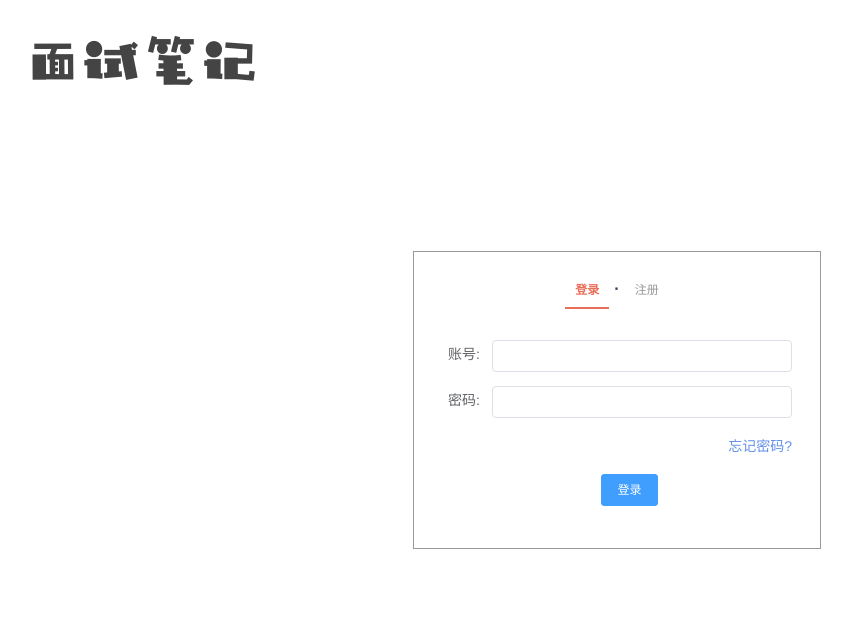
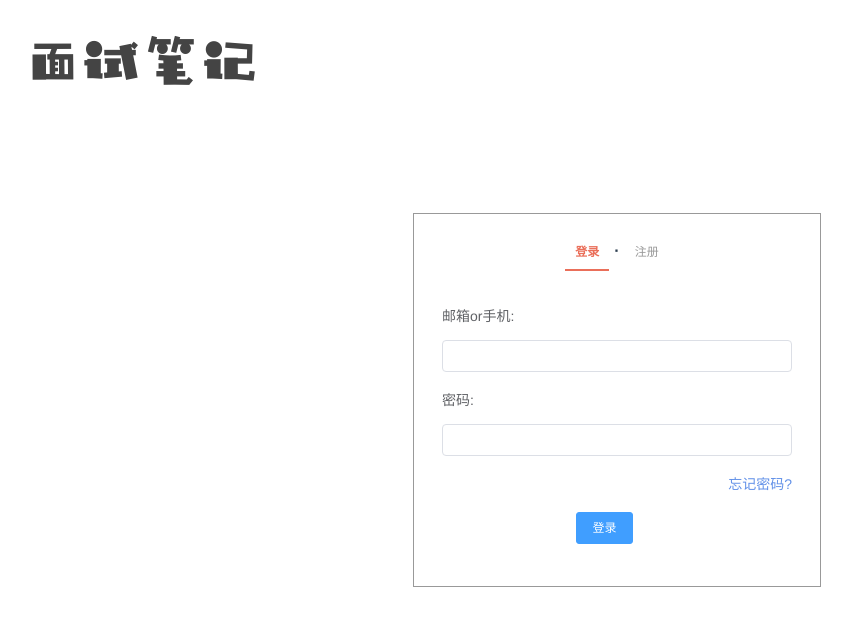
Before and after one commit to song872229436/interview_note_pc, a Vue app: page /#/signIn in a window 1280 px wide. Shown: the top 626 px of the page, without its empty margins (23-875 px from the left). Built offline with nearby package versions, Linux system fonts and the light colour scheme.

Commit message:
登录，登出，获取用户信息初步完成

```diff
--- a/src/App.vue
+++ b/src/App.vue
@@ -30,7 +30,7 @@ export default {
   font-family: Avenir, Helvetica, Arial, sans-serif;
   -webkit-font-smoothing: antialiased;
   -moz-osx-font-smoothing: grayscale;
-  text-align: center;
+  // text-align: center;
   color: #2c3e50;
   margin: 0;
   padding: 0;
--- a/src/components/default/HeaderDefault.vue
+++ b/src/components/default/HeaderDefault.vue
@@ -93,12 +93,6 @@
     },
 	computed:{
 		isLogin(){
-			//通过sessionstorage获取vuex里isLogin的状态
-			if(sessionStorage.getItem("userName") && sessionStorage.getItem("userToken")){
-				this.$store.commit('userStatus',sessionStorage.getItem("useName"))
-			}else{
-				this.$store.commit('userStatus',null)
-			}
 			return this.$store.getters.isLogin
 		}
 	},
--- a/src/router/index.ts
+++ b/src/router/index.ts
@@ -13,24 +13,31 @@ const routes = [
   {
     path: '/about',
     name: 'About',
+	meta:{
+		isLogin:true
+	},
     // route level code-splitting
     // this generates a separate chunk (about.[hash].js) for this route
     // which is lazy-loaded when the route is visited.
     component: () => import(/* webpackChunkName: "about" */ '@/views/About.vue')
+
   },
   {
     path: '/signIn',
     name: 'signIn',
-    meta: {
-      hideHeader: true
-    },
+	meta:{
+		hideHeader: true,
+		isLogin:false
+	},
     component: () => import(/* webpackChunkName: "signIn" */ '@/views/signIn/index.vue')
+
   },
   {
     path: '/signUp',
     name: 'signUp',
     meta: {
-      hideHeader: true
+      hideHeader: true,
+	  isLogin:false
     },
     component: () => import(/* webpackChunkName: "signUp" */ '@/views/signUp/index.vue')
   },
@@ -38,40 +45,59 @@ const routes = [
     path: '/forgePsw',
     name: 'forgePsw',
     meta: {
-      hideHeader: true
+      hideHeader: true,
+	  isLogin:false
     },
     component: () => import(/* webpackChunkName: "forgePsw" */ '@/views/forgePsw/index.vue')
   },
   {
     path: '/',
     name: 'home',
+	meta:{
+		isLogin:false
+	},
     component: () => import(/* webpackChunkName: "home" */ '@/views/home/index.vue')
   },
   {
     path: '/articleList',
     name: 'articleList',
-    component: () => import(/* webpackChunkName: "articleList" */ '@/views/articleList/index.vue')
+    component: () => import(/* webpackChunkName: "articleList" */ '@/views/articleList/index.vue'),
+	meta:{
+		// isLogin:true
+	}
   },
   {
     path: '/articleDetail',
     name: 'articleDetail',
-    component: () => import(/* webpackChunkName: "articleDetail" */ '@/views/articleDetail/index.vue')
+    component: () => import(/* webpackChunkName: "articleDetail" */ '@/views/articleDetail/index.vue'),
+	meta:{
+		// isLogin:true
+	}
   },
   {
 	path: '/articleManage',
 	name: 'articleManage',
-	component: () => import(/* webpackChunkName: "articleManage" */ '@/views/articleManage/index.vue')
+	component: () => import(/* webpackChunkName: "articleManage" */ '@/views/articleManage/index.vue'),
+	meta:{
+		// isLogin:true
+	}
   },
   {
   	path: '/release',
   	name: 'release',
-  	component: () => import(/* webpackChunkName: "release" */ '@/views/release/index.vue')
+  	component: () => import(/* webpackChunkName: "release" */ '@/views/release/index.vue'),
+	meta:{
+		// isLogin:true
+	}
   },
   {
   	path: '/personCenter',
   	name: 'personCenter',
 	redirect: '/personCenter/personInfo',
   	component: () => import(/* webpackChunkName: "personCenter" */ '@/views/personCenter/index.vue'),
+	meta:{
+		// isLogin:true
+	},
 	children:[
 		{
 			path: 'personInfo',
--- a/src/store/actions.js
+++ b/src/store/actions.js
@@ -1,10 +1,14 @@
-const setUser = ({commit},user) =>{
-	commit('userStatus',user)
-}
-const setToken = ({commit},token) =>{
-	commit('userStatus',token)
+// const setUser = ({commit},flag) =>{
+// 	commit('userStatus',flag)
+// }
+// const setToken = ({commit},token) =>{
+// 	commit('userStatus',token)
+// }
+const userLogin = ({commit},flag) =>{
+	commit('userStatus',flag)
 }
 export default{
-	setUser,
-	setToken
+	// setUser,
+	// setToken,
+	userLogin
 }
--- a/src/store/getters.js
+++ b/src/store/getters.js
@@ -1,6 +1,6 @@
-const currentUser = state => state.currentUser
+// const currentUser = state => state.currentUser
 const isLogin = state => state.isLogin
 export default{
-	currentUser,
+	// currentUser,
 	isLogin
 }
--- a/src/store/index.ts
+++ b/src/store/index.ts
@@ -13,8 +13,8 @@ import actions from './actions'
 Vue.use(Vuex)
 
 const state={
-	token: '',
-	currentUser:null,
+	// token: '',
+	// currentUser:null,
 	isLogin:false,
 }
 
--- a/src/views/personCenter/personInfo/index.vue
+++ b/src/views/personCenter/personInfo/index.vue
@@ -80,6 +80,13 @@ export default{
 		this.personInfophone = this.personInfo.phone
 		this.personInfoemail = this.personInfo.email
 		this.personInfoaccount = this.personInfo.account
+		this.$http.get('http://39.97.223.153:8080/api/user/user',{
+
+		}).then((response) => {
+			console.log(response)
+		}).catch((error) => {
+			console.log(error)
+		})
 	},
 	methods:{
 		// 提交表单
--- a/src/views/signIn/index.vue
+++ b/src/views/signIn/index.vue
@@ -14,18 +14,18 @@
         </div>
       </h4>
       <div class="sign-in-container">
-        <el-form label-position="right" label-width="50px" ref="form" :model="loginForm" size="mini">
-          <el-form-item label="账号:">
-            <el-input v-model="userName" size="small"></el-input>
+        <el-form label-position="top" ref="form" :model="loginForm" size="mini">
+          <el-form-item label="邮箱or手机:">
+            <el-input v-model="loginForm.emailOrPhone" size="small"></el-input>
           </el-form-item>
           <el-form-item label="密码:">
-            <el-input v-model="userPassword" size="small"></el-input>
+            <el-input v-model="loginForm.password" size="small"></el-input>
           </el-form-item>
           <el-form-item>
             <router-link :to="{ name: 'forgePsw' }" class="forget">忘记密码?</router-link>
           </el-form-item>
-          <el-form-item>
-            <el-button type="primary" @click="submitForm" size="small" class="signBtn">登录</el-button>
+          <el-form-item class="signBtn">
+            <el-button type="primary" @click="submitForm" size="small">登录</el-button>
           </el-form-item>
         </el-form>
       </div>
@@ -39,9 +39,11 @@ export default {
   components: {},
   data: () => {
     return {
-      userName: '',
-      userPassword: '',
-      loginForm: {},
+		loginForm: {
+			emailOrPhone: '',
+			password: '',
+			signOnPlatform:'qq'
+		},
     }
   },
   created() {
@@ -49,35 +51,35 @@ export default {
   },
   methods: {
     submitForm() {
-      this.$http
-        .post('/signIn', {
-          username: this.loginForm.userName,
-          password: this.loginForm.userPassword,
-        })
-        .then((response) => {
-          console.log(response)
-          if (response.status == 200) {
+		this.$http.post('http://39.97.223.153:8080/api/auth/login', {
+			emailOrPhone: this.loginForm.emailOrPhone,
+			password:this.loginForm.password,
+			signOnPlatform:this.loginForm.signOnPlatform,
+        }).then((response) => {
+			// console.log(response)
+			if (response.data.code === 200) {
 				this.$message.success({
 					message: '登录成功',
 					showClose: true,
 				})
-            //将用户名和token放入sessionStorage
-            sessionStorage.setItem('userName', response.data.data.username)
-            sessionStorage.setItem('userToken', response.data.data.token)
+				//将用户名和token放入localStorage
+				localStorage.setItem('userName', response.data.data.user.email)
+				localStorage.setItem('userToken', response.data.data.token)
+				localStorage.setItem('Flag', "isLogin")
 				//将用户名放入vuex
-            this.$store.dispatch('setUser', response.data.data.username)
-            this.$store.dispatch('setToken', response.data.data.token)
+				// this.$store.dispatch('setUser', response.data.data.user.email)
+				// this.$store.dispatch('setToken', response.data.data.token)
+				this.$store.dispatch("userLogin",true)
 				//打印login状态
-            console.log(this.$store.state.isLogin)
-            // this.$router.push({path:'/'})
+				// console.log(this.$store.state.isLogin)
+				this.$router.push({path:'/'})
 			} else {
-            this.$message.success({
+				this.$message.error({
 					message: '登录失败',
 					showClose: true,
 				})
 			}
-        })
-        .catch((error) => {
+        }).catch((error) => {
 			console.log(error)
         })
     },
@@ -87,7 +89,7 @@ export default {
 
 <style lang="scss" scoped>
 // @import 'index.scss';
-.sign {
+.sign{
   width: 100%;
   height: 100%;
   position: relative;
@@ -105,8 +107,9 @@ export default {
     border: 1px solid #999999;
     .title {
 		margin-bottom: 28px;
+		text-align: center;
 		.normal-title {
-        a {
+			a{
 				font-size: 12px;
 				color: #999999;
 				padding: 10px;
@@ -134,6 +137,7 @@ export default {
         color: #6190e8;
       }
       .signBtn {
+			text-align: center;
 			margin-left: -25px;
       }
     }
--- a/src/views/signUp/index.vue
+++ b/src/views/signUp/index.vue
@@ -1,9 +1,9 @@
 <template>
 <div class="sign">
 	<div class="logo">
-	  <a href="/">
-	  <img alt="Logo" src="../../assets/img/logo.png" />
-	  </a>
+		<a href="/">
+		<img alt="Logo" src="../../assets/img/logo.png" />
+		</a>
 	</div>
 	<div class="main">
 		<h4 class="title">
@@ -15,22 +15,21 @@
 		</h4>
 		<div class="sign-in-container">
 			<el-form
-				label-position="right"
-				label-width="50px"
+				label-position="top"
 				ref="form"
 				:model="registerForm"
 				size="mini">
-				<el-form-item label="账号:">
-					<el-input v-model="userName" size="small"></el-input>
+				<el-form-item label="邮箱:">
+					<el-input v-model="registerForm.email" size="small"></el-input>
 				</el-form-item>
 				<el-form-item label="密码:">
-					<el-input v-model="userPassword" size="small"></el-input>
+					<el-input v-model="registerForm.password" size="small"></el-input>
 				</el-form-item>
 				<el-form-item>
-					<el-checkbox v-model="checked" class="checkbox">已阅读《用户协议》</el-checkbox>
+					<el-checkbox v-model="registerForm.checked" class="checkbox">已阅读《用户协议》</el-checkbox>
 				</el-form-item>
-				<el-form-item>
-					<el-button type="primary" @click="submitForm" size="small" class="signBtn">注册</el-button>
+				<el-form-item class="signBtn">
+					<el-button type="primary" @click="submitForm" size="small">注册</el-button>
 				</el-form-item>
 			</el-form>
 		</div>
@@ -44,10 +43,11 @@
     components: {},
     data: () => {
       return {
-        registerForm:{},
-		userName:'',
-		userPassword:'',
-		checked:''
+        registerForm:{
+			email:'',
+			password:'',
+			checked:''
+		},
       }
     },
     created() {
@@ -55,7 +55,14 @@
     },
 	methods:{
 		submitForm(){
-			console.log('注册成功')
+			this.$http.post('http://39.97.223.153:8080/api/auth/user',{
+				email:this.registerForm.email,
+				password:this.registerForm.password
+			}).then((response) => {
+				console.log(response)
+			}).catch((error) => {
+				console.log(error)
+			})
 		}
 	}
   }
@@ -81,6 +88,7 @@
 		border: 1px solid #999999;
 		.title{
 			margin-bottom: 28px;
+			text-align: center;
 			.normal-title{
 				a{
 					font-size: 12px;
@@ -110,6 +118,7 @@
 			}
 			.signBtn{
 				margin-left: -25px;
+				text-align: center;
 			}
 		}
 	}
```
Also changed, not shown: src/components/personCenterBtn.vue (+25 -24 lines), src/main.ts (+50 -1 lines), src/store/mutations.js (+13 -12 lines). Lines whose indentation alone changed are shown as unchanged.
